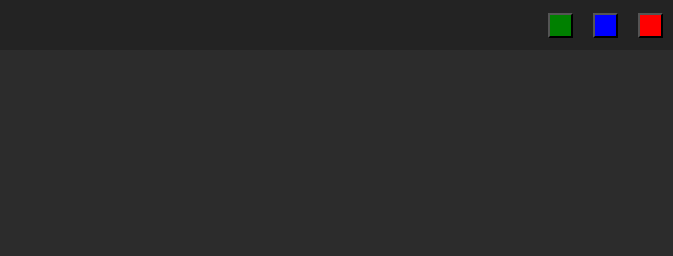
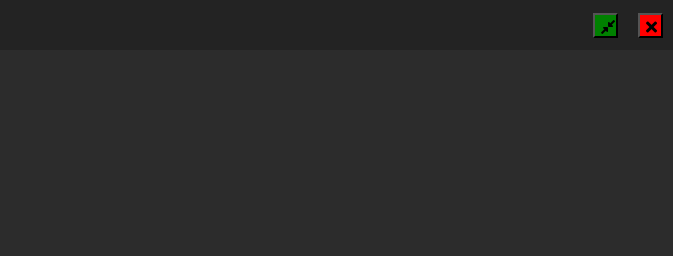
Before and after one commit to ishandeveloper/Recordify, an Electron app: page src/index.html in a window 800 px wide. Shown: the top 256 px of the page, 127-800 px from the left. Drawn offline with nearby package versions, Linux system fonts and the light colour scheme.

Commit message:
Removed Unnecessary

```diff
--- a/src/index.css
+++ b/src/index.css
@@ -165,18 +165,8 @@ border-radius: 50%;
   background-color: #323232;
 }
 
-.min-max-button {
-  -webkit-app-region: no-drag;
-  background-color: blue;
-  margin-left: 10px;
-  margin-right: 10px;
-  width: 25px;
-  height: 25px;
-}
 
-.min-max-button:hover {
-  background-color: #323232;
-}
+
 
 .close-button {
   -webkit-app-region: no-drag;
--- a/src/index.html
+++ b/src/index.html
@@ -19,9 +19,12 @@
       </div>
 
       <div class="window-controls-container">
-        <button id="minimize-button" class="minimize-button" />
-        <button id="min-max-button" class="min-max-button" />
-        <button id="close-button" class="close-button" />
+        <button id="minimize-button" class="minimize-button">
+          <i class="fas fa-compress-alt"></i>
+        </button>
+        <button id="close-button" class="close-button" >
+          <i class="fas fa-times"></i>
+        </button>
       </div>
     </div>
     <div class="row">
```
